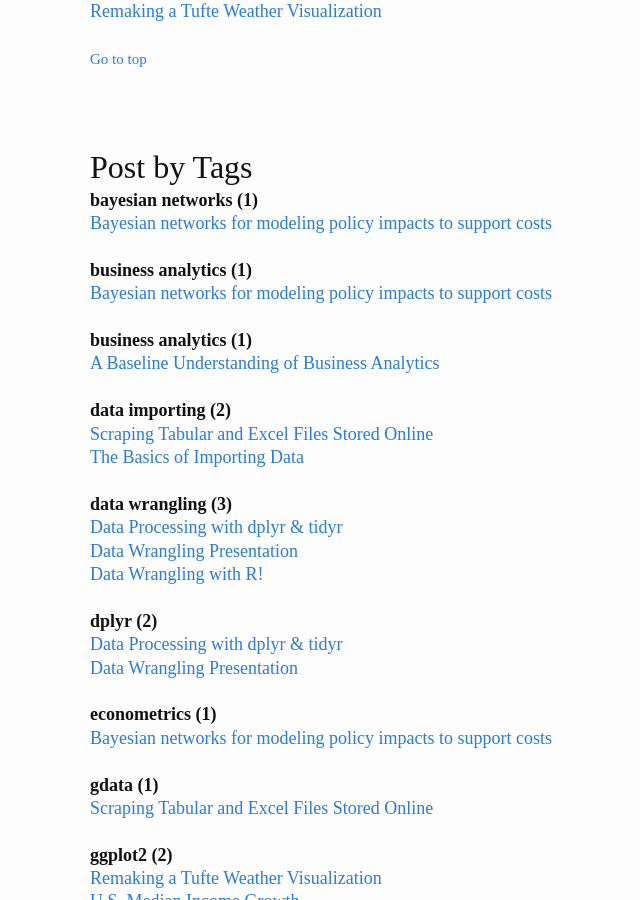
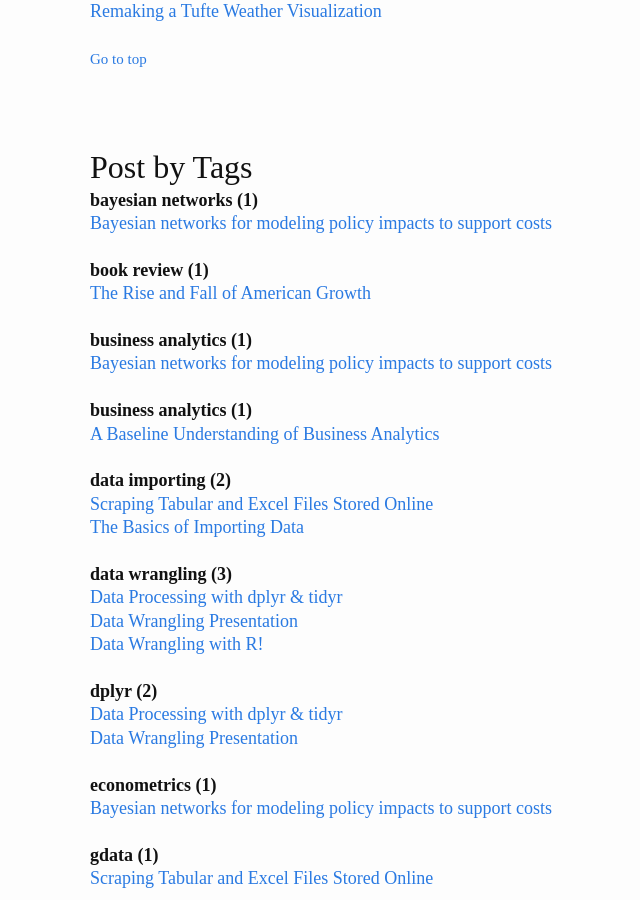
Before and after one commit to bradleyboehmke/bradleyboehmke, a Jekyll site: the page built from archivebycategory.md, in a window 1280 px wide and 900 px high, scrolled down 1229 px. Shown: the whole window, without its empty margins (180-820 px from the left). Built offline with Jekyll 4.4.1, drawn with Linux system fonts in a browser that asks for light colours; some of the changed lines change nothing that is shown.

Commit message:
Update 2016-04-22-the-rise-and-fall-of-american-growth.md

```diff
--- a/_posts/2016-04-22-the-rise-and-fall-of-american-growth.md
+++ b/_posts/2016-04-22-the-rise-and-fall-of-american-growth.md
@@ -4,6 +4,7 @@
 date: 2016-04-22 12:25:45
 published: true
 categories: [literature, economics]
+tags: [book review]
 ---
 
 <link rel="stylesheet" href="https://maxcdn.bootstrapcdn.com/font-awesome/4.5.0/css/font-awesome.min.css">
@@ -18,7 +19,7 @@
 -->
 </STYLE>
 
-<a href="http://bradleyboehmke.github.io"><img src="http://t2.gstatic.com/images?q=tbn:ANd9GcR-hfDlu6WgA7G-gs4eBiqU-XYBpr6RIt8mud9_OwjE_GnTmAQk" alt="The Rise and Fall of American Growth" style="float:left; margin: 0px 5px -5px 0px; width: 19%; height: 19%;"></a>
+<a href="http://bradleyboehmke.github.io"><img src="http://t2.gstatic.com/images?q=tbn:ANd9GcR-hfDlu6WgA7G-gs4eBiqU-XYBpr6RIt8mud9_OwjE_GnTmAQk" alt="The Rise and Fall of American Growth" style="float:left; margin: 0px 5px -5px 0px; width: 17%; height: 17%;"></a>
 Americans believe "in the green light, the orgastic future that year by year recedes before us. It eludes us then, but that's no matter — tomorrow we will run faster, stretch out our arms farther...So we beat on, boats against the current, borne back ceaselessly into the past."<sup><a href="#fn1" id="ref1">1</a></sup> Like Gatsby, American's never lose their optimism for an ever-brighter future; and our vehicle of choice to get to this destination is technology. But should we expect technology to move us to a future that transcends our past?
 
 > *"We wanted flying cars, instead we got 140 characters."* ― Peter Thiel
```
